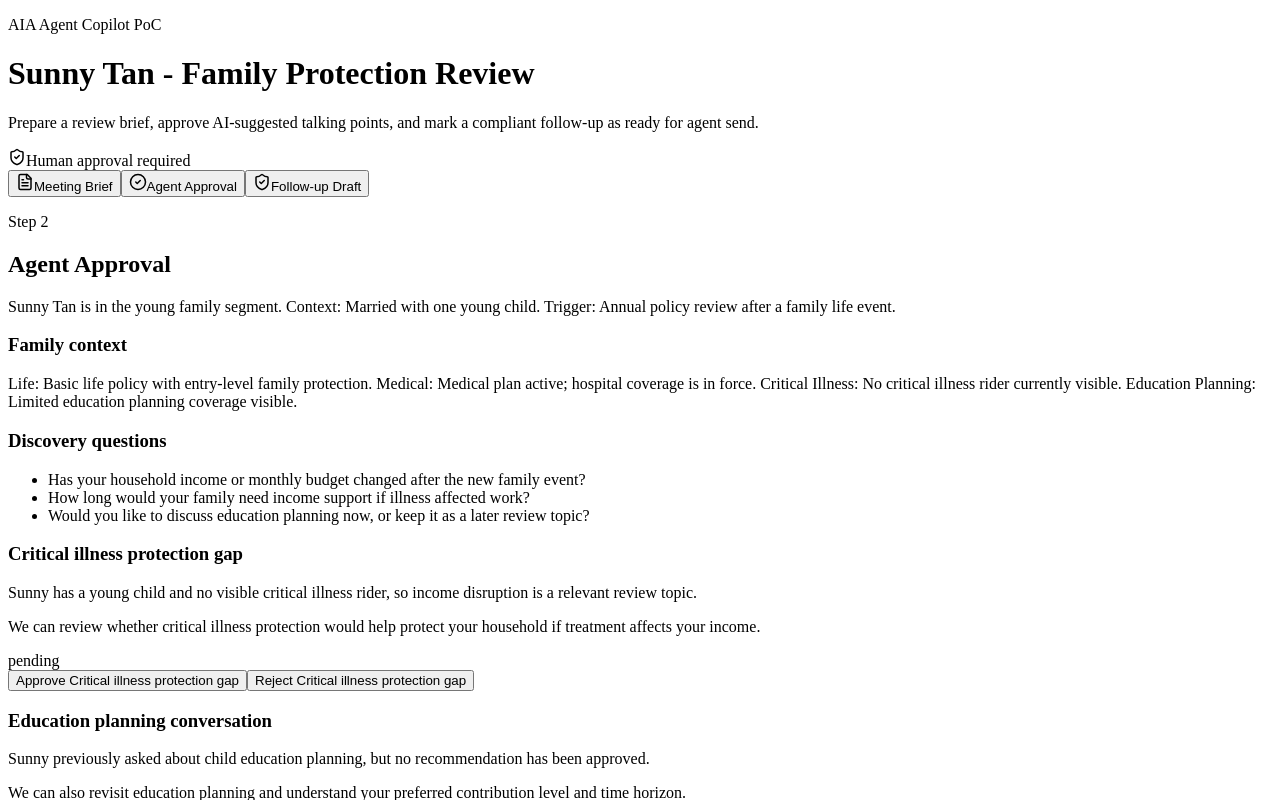
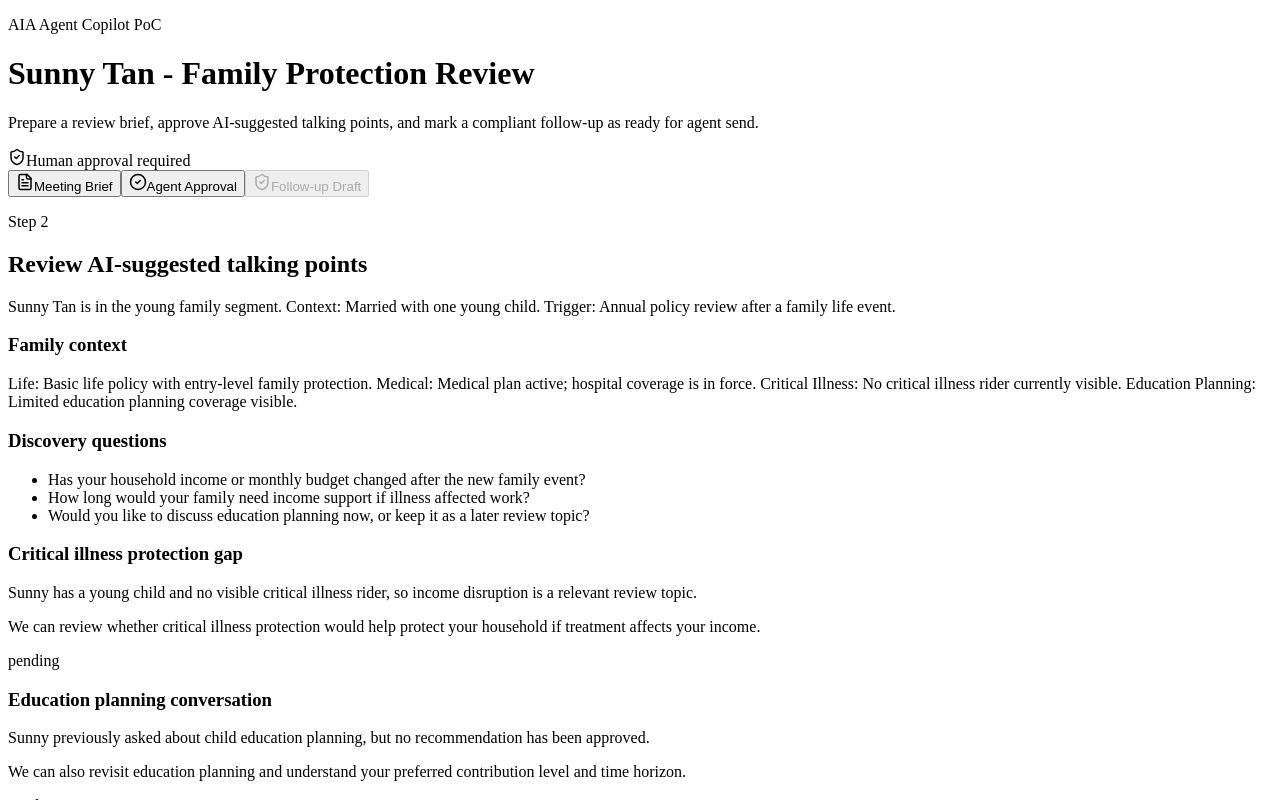
Before and after one commit to gjnzsu/insurance-agent-copilot-poc, a React (Vite) app: page / in a window 1280 px wide. Both pictures are taken after a click on the button "Generate Meeting Brief". Shown: the top 800 px of the page. Built offline with nearby package versions, Linux system fonts and the light colour scheme; the HTML template or start-up script is replaced by a standard one.

Commit message:
fix: surface right-panel controls and guard workflow rail

```diff
--- a/src/App.tsx
+++ b/src/App.tsx
@@ -26,6 +26,8 @@ export default function App() {
     () => (brief ? getComplianceState(brief, draft ?? undefined) : undefined),
     [brief, draft],
   );
+  const canAccessApproval = Boolean(brief);
+  const canAccessFollowup = Boolean(draft);
 
   function handleGenerateBrief() {
     setBrief(generateMeetingBrief(demoData));
@@ -49,16 +51,40 @@ export default function App() {
     setDraft({ ...draft, status: "ready_for_agent_send" });
   }
 
+  function canNavigateTo(target: WorkflowStep) {
+    if (target === "approval") return canAccessApproval;
+    if (target === "followup") return canAccessFollowup;
+    return true;
+  }
+
+  function navigateTo(target: WorkflowStep) {
+    if (canNavigateTo(target)) {
+      setStep(target);
+    }
+  }
+
   const stepLabel = {
     brief: "Meeting Brief",
-    approval: "Agent Approval",
+    approval: "Review AI-suggested talking points",
     followup: "Follow-up Draft",
   }[step];
 
-  const workflowSteps: Array<{ id: WorkflowStep; label: string; Icon: ComponentType<{ size: number }> }> = [
+  const workflowSteps: Array<{
+    id: WorkflowStep;
+    label: string;
+    Icon: ComponentType<{ size: number }>;
+  }> = [
     { id: "brief", label: "Meeting Brief", Icon: FileText },
-    { id: "approval", label: "Agent Approval", Icon: CheckCircle2 },
-    { id: "followup", label: "Follow-up Draft", Icon: ShieldCheck },
+    {
+      id: "approval",
+      label: "Agent Approval",
+      Icon: CheckCircle2,
+    },
+    {
+      id: "followup",
+      label: "Follow-up Draft",
+      Icon: ShieldCheck,
+    },
   ];
 
   return (
@@ -84,7 +110,8 @@ export default function App() {
             <button
               className={`rail-step ${step === id ? "active" : ""}`}
               key={String(id)}
-              onClick={() => setStep(id)}
+              disabled={!canNavigateTo(id)}
+              onClick={() => navigateTo(id)}
               type="button"
             >
               <Icon size={18} />
@@ -138,20 +165,6 @@ export default function App() {
                       {decisions[point.id]}
                     </span>
                   </div>
-                  <div className="approval-actions">
-                    <button
-                      onClick={() => setDecision(point.id, "approved")}
-                      type="button"
-                    >
-                      Approve {point.title}
-                    </button>
-                    <button
-                      onClick={() => setDecision(point.id, "rejected")}
-                      type="button"
-                    >
-                      Reject {point.title}
-                    </button>
-                  </div>
                 </article>
               ))}
               <button className="primary-action" onClick={handleGenerateDraft} type="button">
@@ -173,9 +186,6 @@ export default function App() {
                 </strong>
               </p>
               <pre className="message-draft">{draft.body}</pre>
-              <button className="primary-action" onClick={markReady} type="button">
-                Mark Ready for Agent Send
-              </button>
             </div>
           )}
         </section>
@@ -208,6 +218,37 @@ export default function App() {
               </li>
             ))}
           </ul>
+
+          {brief && (
+            <>
+              <h3>Talking point controls</h3>
+              {brief.talkingPoints.map((point) => (
+                <article className="approval-card" key={point.id}>
+                  <p>{point.title}</p>
+                  <div className="approval-actions">
+                    <button
+                      onClick={() => setDecision(point.id, "approved")}
+                      type="button"
+                    >
+                      Approve {point.title}
+                    </button>
+                    <button
+                      onClick={() => setDecision(point.id, "rejected")}
+                      type="button"
+                    >
+                      Reject {point.title}
+                    </button>
+                  </div>
+                </article>
+              ))}
+            </>
+          )}
+
+          {draft && (
+            <button className="primary-action" onClick={markReady} type="button">
+              Mark Ready for Agent Send
+            </button>
+          )}
         </aside>
       </section>
     </main>
```
Also changed, not shown: 1 other file (tests, documents, lock files or other folders).
